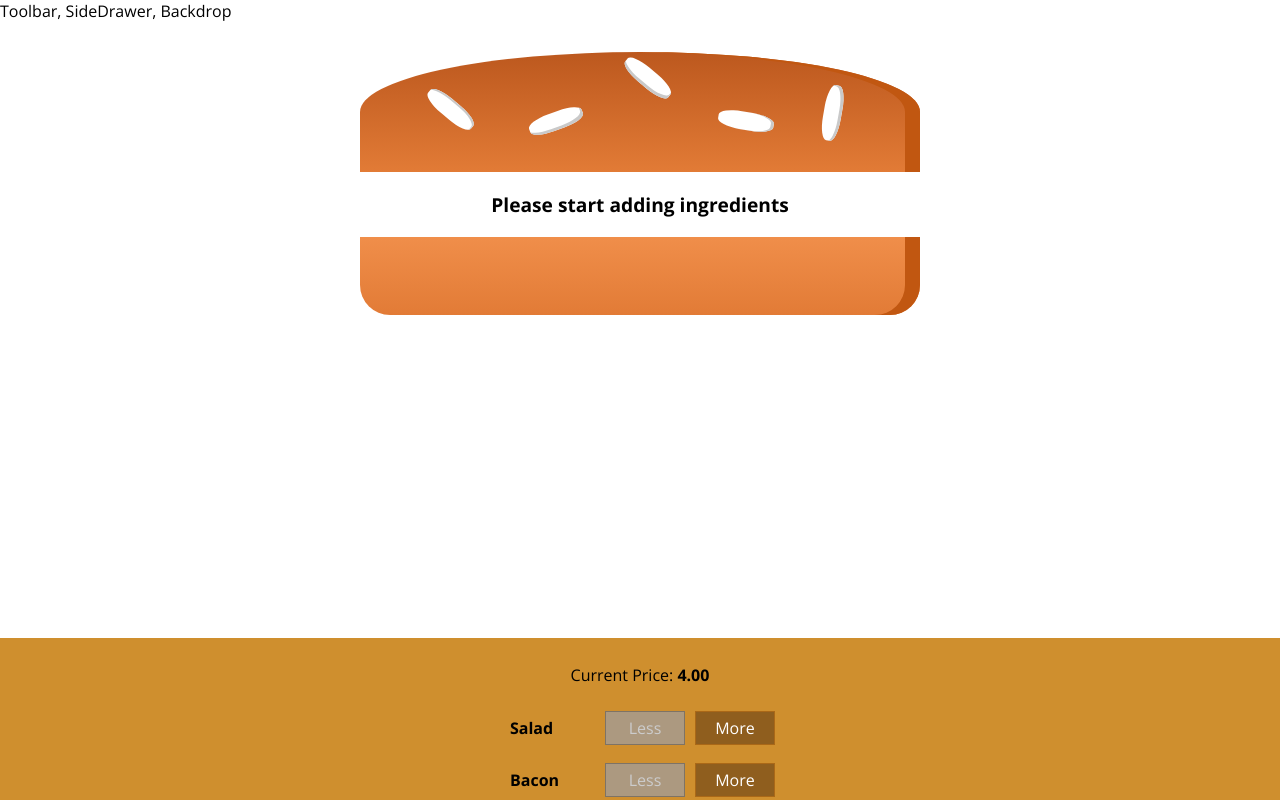
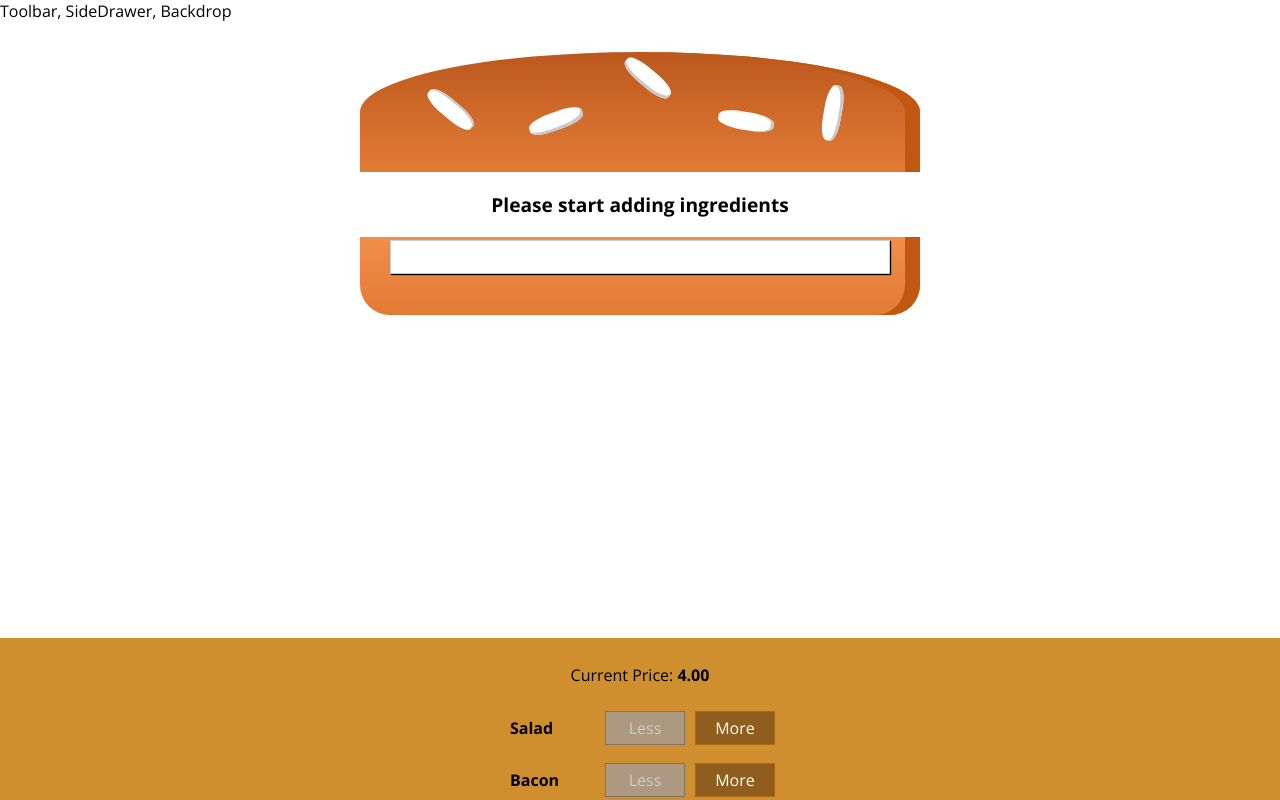
Before and after one commit to maryammizani/burger_builder, a React (Create React App) app: page / in a window 1280 px wide. Shown: the top 800 px of the page. Built offline with nearby package versions, Linux system fonts and the light colour scheme.

Commit message:
BurgerBuilder: Add Modal Component

```diff
--- /dev/null
+++ b/src/components/UI/Modal/Modal.js
@@ -0,0 +1,10 @@
+import React from 'react';
+import classes from './Modal.module.css'
+
+const modal = (props) => (
+    <div className={classes.Modal}>
+        {props.children}
+    </div>
+);
+
+export default modal;
--- /dev/null
+++ b/src/components/UI/Modal/Modal.module.css
@@ -0,0 +1,20 @@
+.Modal {
+    position: fixed;
+    z-index: 500;
+    background-color: white;
+    width: 70%;
+    border: 1px solid #ccc;
+    box-shadow: 1px 1px 1px black;
+    padding: 16px;
+    left: 15%;
+    top: 30%;
+    box-sizing: border-box;
+    transition: all 0.3s ease-out;
+}
+
+@media (min-width: 600px) {
+    .Modal {
+        width: 500px;
+        left: calc(50% - 250px);
+    }
+}
--- a/src/containers/BurgerBuilder/BurgerBuilder.js
+++ b/src/containers/BurgerBuilder/BurgerBuilder.js
@@ -3,6 +3,7 @@
 import Aux from '../../hoc/Auxiliary';
 import Burger from '../../components/Burger/Burger';
 import BuildControls from '../../components/Burger/BuildControls/BuildControls';
+import Modal from '../../components/UI/Modal/Modal';
 
 const INGREDIENT_PRICES = {
     salad: 0.5,
@@ -68,6 +69,7 @@
         }
         return (
             <Aux>
+                <Modal />
                 <Burger ingredients={this.state.ingredients} />
                 <BuildControls
                     ingredientAdded={this.addIngredeintHandler}
```
